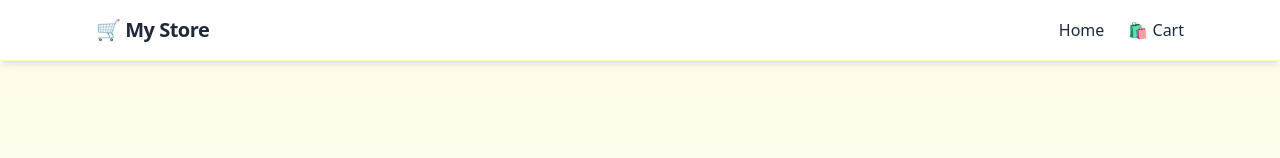
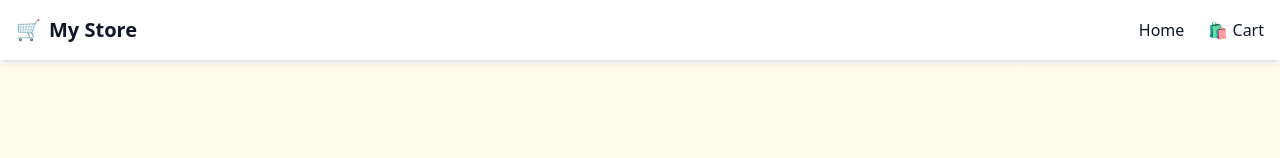
Before and after one commit to mlestrella843/CartApp, a React (Vite) app in the folder mi-tienda/: page /home in a window 1280 px wide. Shown: the top 158 px of the page. Built offline with nearby package versions, Linux system fonts and the light colour scheme.

Commit message:
fixing padding in navbar

```diff
--- a/mi-tienda/src/App.jsx
+++ b/mi-tienda/src/App.jsx
@@ -1,26 +1,43 @@
-import React, { useEffect } from "react";
+
+// ✅ App.jsx (Rutas)
+import React from "react";
 import { BrowserRouter as Router, Routes, Route } from "react-router-dom";
-import Landing from "./pages/Landing";
 import Home from "./pages/Home";
 import Cart from "./pages/Cart";
+import Landing from "./pages/Landing";
 import LayoutWithNavbar from "./layouts/LayoutWithNavbar";
+import LayoutWithoutNavbar from "./layouts/LayoutWithoutNavbar";
 
 const App = () => {
-  useEffect(() => {
-    document.documentElement.style.scrollBehavior = "smooth";
-  }, []);
-
   return (
     <Router>
       <Routes>
-        {/* Landing page SIN navbar */}
-        <Route path="/" element={<Landing />} />
+        <Route
+          path="/"
+          element={
+            <LayoutWithoutNavbar>
+              <Landing />
+            </LayoutWithoutNavbar>
+          }
+        />
 
-        {/* Rutas CON navbar y footer */}
-        <Route element={<LayoutWithNavbar />}>
-          <Route path="/home" element={<Home />} />
-          <Route path="/cart" element={<Cart />} />
-        </Route>
+        <Route
+          path="/home"
+          element={
+            <LayoutWithNavbar>
+              <Home />
+            </LayoutWithNavbar>
+          }
+        />
+
+        <Route
+          path="/cart"
+          element={
+            <LayoutWithNavbar>
+              <Cart />
+            </LayoutWithNavbar>
+          }
+        />
       </Routes>
     </Router>
   );
--- a/mi-tienda/src/components/Navbar.jsx
+++ b/mi-tienda/src/components/Navbar.jsx
@@ -1,33 +1,24 @@
-import React, { useState } from "react";
+
+// ✅ Navbar.jsx (Recibe props desde el layout)
+import React from "react";
+import { Link } from "react-router-dom";
 import { useSelector } from "react-redux";
-import { Link } from "react-router-dom";
 
-const Navbar = () => {
+const Navbar = ({ isMenuOpen, setIsMenuOpen }) => {
   const cartQuantity = useSelector((state) =>
     state.cart.cart.reduce((total, item) => total + item.quantity, 0)
   );
-  const [isOpen, setIsOpen] = useState(false);
 
   return (
-    <nav className="bg-white/70 backdrop-blur-md text-gray-800 shadow-md fixed w-full top-0 z-50 border-b border-yellow-100">
-      <div className="max-w-6xl mx-auto flex justify-between items-center px-4 md:px-8 py-4">
-        {/* Logo */}
-        <Link to="/home" className="text-xl font-bold tracking-tight">
-          🛒 My Store
+    <nav className="bg-white text-gray-900 shadow-md fixed top-0 left-0 w-full z-50">
+      <div className="container mx-auto flex justify-between items-center p-4">
+        <Link to="/home" className="text-xl font-bold flex items-center gap-2">
+          🛒 <span>My Store</span>
         </Link>
 
-        {/* Desktop Menu */}
-        <div className="hidden md:flex gap-6 items-center">
-          <Link
-            to="/home"
-            className="hover:text-yellow-600 transition-colors duration-300 font-medium"
-          >
-            Home
-          </Link>
-          <Link
-            to="/cart"
-            className="relative flex items-center hover:text-yellow-600 transition-colors duration-300 font-medium"
-          >
+        <div className="hidden md:flex gap-6">
+          <Link to="/home" className="hover:text-yellow-500 transition">Home</Link>
+          <Link to="/cart" className="relative flex items-center gap-1">
             🛍️ Cart
             {cartQuantity > 0 && (
               <span className="ml-2 inline-flex items-center justify-center bg-yellow-500 text-white text-xs font-bold rounded-full w-6 h-6 shadow-md">
@@ -37,9 +28,9 @@ const Navbar = () => {
           </Link>
         </div>
 
-        {/* Mobile Menu Button */}
+        {/* Mobile Menu Toggle */}
         <button
-          onClick={() => setIsOpen(!isOpen)}
+          onClick={() => setIsMenuOpen(!isMenuOpen)}
           className="md:hidden text-2xl text-yellow-600"
         >
           ☰
@@ -47,23 +38,23 @@ const Navbar = () => {
       </div>
 
       {/* Mobile Menu */}
-      {isOpen && (
-        <div className="md:hidden bg-white/90 backdrop-blur-md left-0 w-full absolute top-full text-gray-800 py-4 flex flex-col items-center gap-4 border-t border-yellow-100 shadow-md rounded-b-2xl">
+      {isMenuOpen && (
+        <div className="md:hidden bg-white text-gray-800 py-4 flex flex-col items-center gap-4 border-t border-yellow-100 shadow-md">
           <Link
             to="/home"
-            className="hover:text-yellow-600 transition-colors duration-300 font-medium"
-            onClick={() => setIsOpen(false)}
+            onClick={() => setIsMenuOpen(false)}
+            className="hover:text-yellow-600 font-medium"
           >
             Home
           </Link>
           <Link
             to="/cart"
-            className="flex items-center gap-2 relative font-medium hover:text-yellow-600 transition"
+            onClick={() => setIsMenuOpen(false)}
+            className="relative flex items-center gap-1 font-medium hover:text-yellow-600"
           >
-            🛍️ <span>Cart</span>
-
+            🛍️ Cart
             {cartQuantity > 0 && (
-              <span className="inline-flex items-center justify-center bg-yellow-500 text-white text-xs font-bold rounded-full w-6 h-6 shadow-md">
+              <span className="ml-2 inline-flex items-center justify-center bg-yellow-500 text-white text-xs font-bold rounded-full w-6 h-6 shadow-md">
                 {cartQuantity}
               </span>
             )}
--- a/mi-tienda/src/layouts/LayoutWithNavbar.jsx
+++ b/mi-tienda/src/layouts/LayoutWithNavbar.jsx
@@ -1,16 +1,23 @@
-// src/layouts/LayoutWithNavbar.jsx
-import { Outlet } from "react-router-dom";
+// ✅ LayoutWithNavbar.jsx
+import React, { useState } from "react";
 import Navbar from "../components/Navbar";
 import Footer from "../components/Footer";
 
-const LayoutWithNavbar = () => {
+const LayoutWithNavbar = ({ children }) => {
+  const [isMenuOpen, setIsMenuOpen] = useState(false);
+
   return (
-    <div className="h-screen flex flex-col overflow-hidden scroll-smooth">
-      <Navbar className="fixed top-0 left-0 w-full z-10" />
-      <main className="flex-grow overflow-y-auto pt-16 pb-16">
-        <Outlet />
+    <div className="min-h-screen flex flex-col">
+      <Navbar isMenuOpen={isMenuOpen} setIsMenuOpen={setIsMenuOpen} />
+
+      <main
+        className={`flex-grow overflow-y-auto transition-all duration-300
+        ${isMenuOpen ? "pt-24" : "pt-8 md:pt-16"} pb-16`}
+      >
+        {children}
       </main>
-      <Footer className="w-full z-10" />
+
+      <Footer />
     </div>
   );
 };
--- /dev/null
+++ b/mi-tienda/src/layouts/LayoutWithoutNavbar.jsx
@@ -0,0 +1,8 @@
+// ✅ LayoutWithoutNavbar.jsx
+import React from "react";
+
+const LayoutWithoutNavbar = ({ children }) => {
+  return <div className="min-h-screen overflow-hidden">{children}</div>;
+};
+
+export default LayoutWithoutNavbar;
--- a/mi-tienda/src/pages/Home.jsx
+++ b/mi-tienda/src/pages/Home.jsx
@@ -40,7 +40,7 @@ const Home = () => {
           </div>
         )}
 
-        <div className="flex flex-col md:flex-row md:justify-between items-center mb-12 gap-6">
+        <div className="flex flex-col md:flex-row md:justify-between items-center mb-8 md:mb-12 gap-6">
           <h1 className="text-3xl md:text-4xl font-bold text-center md:text-left text-gray-800 tracking-tight">
             🛍️ Available Products
           </h1>
```
